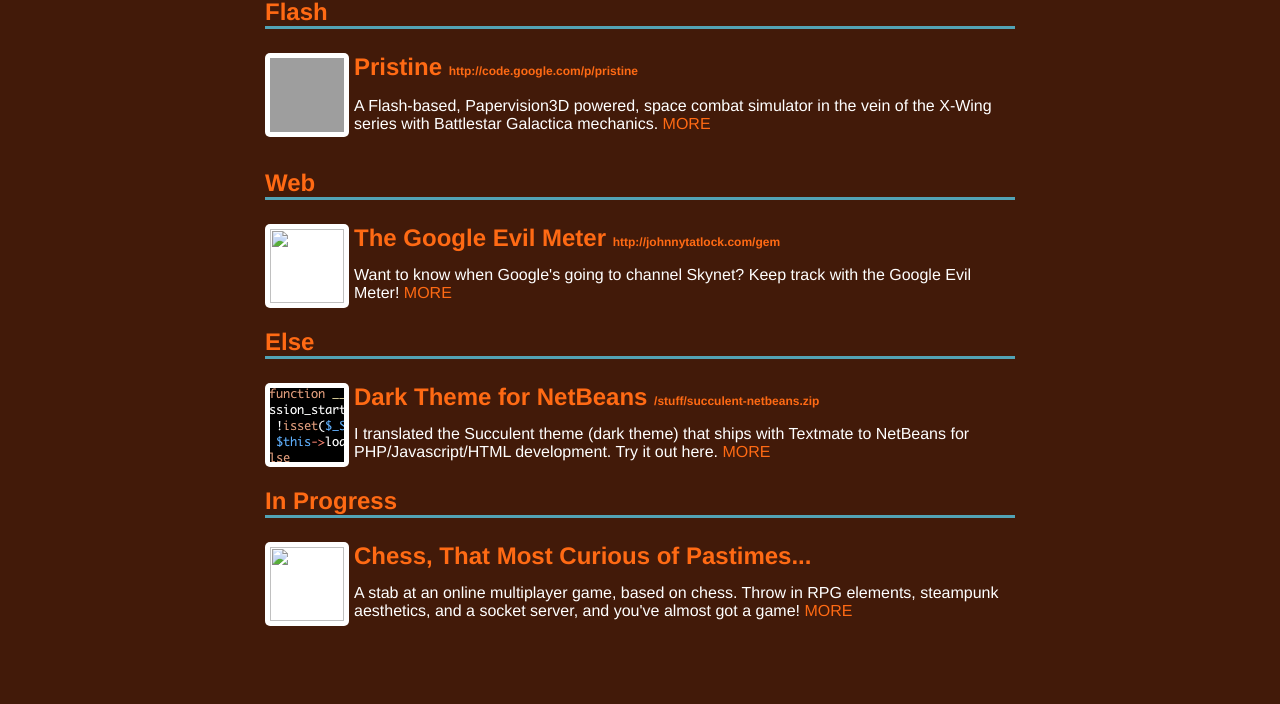
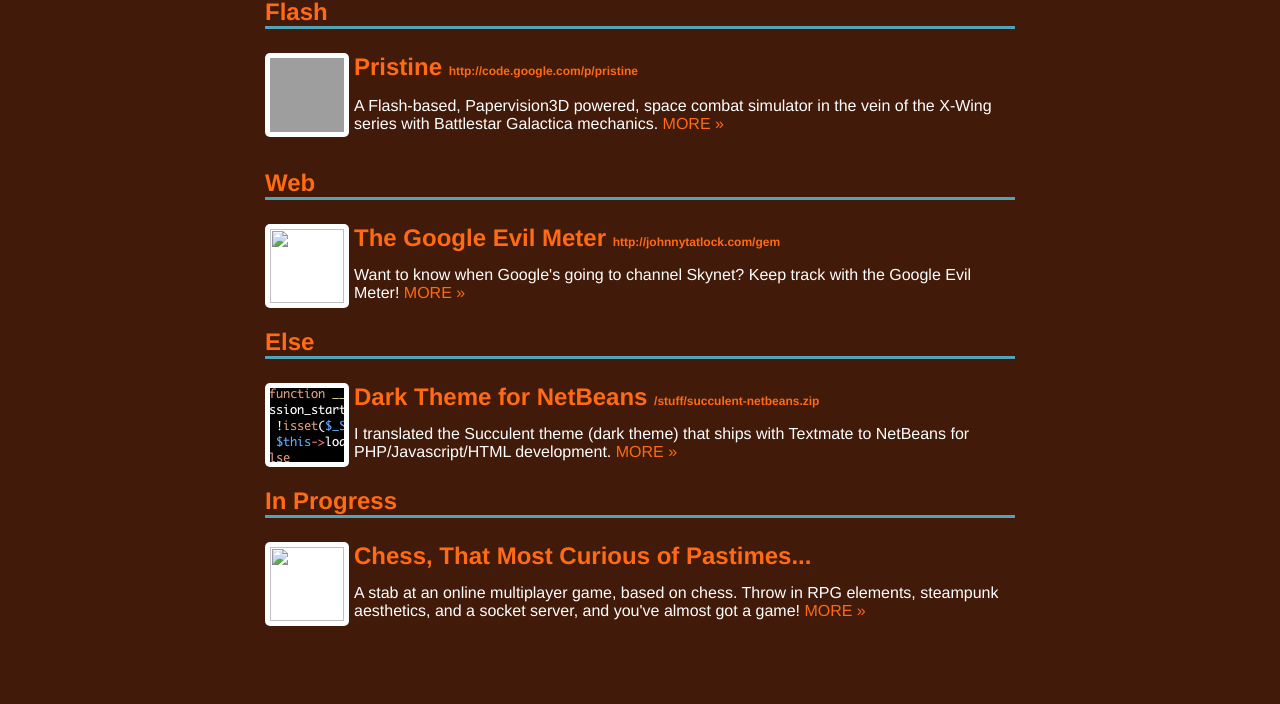
Before and after one commit to kirbysayshi/kirbysayshi.github.com, a Jekyll site: the page built from projects.html, in a window 1280 px wide. Shown: the part 289-993 px from the top of the page. Built offline with Jekyll 4.4.1, drawn with Linux system fonts in a browser that asks for light colours; nearby versions of some CDN libraries; grey boxes are pictures that could not be loaded.

```diff
--- a/_posts/2009-07-01-succulent-netbeans.textile
+++ b/_posts/2009-07-01-succulent-netbeans.textile
@@ -5,7 +5,7 @@
 categories:
   - else
 projecturl: /stuff/succulent-netbeans.zip
-oneliner: I translated the Succulent theme (dark theme) that ships with Textmate to NetBeans for PHP/Javascript/HTML development. Try it out here.
+oneliner: I translated the Succulent theme (dark theme) that ships with Textmate to NetBeans for PHP/Javascript/HTML development.
 image:
   - src: /images/thumbs/netbeans-succulent.png
   - alt: Example of syntax highlighting using my Succulent theme for NetBeans (PHP)
--- a/css/screen.css
+++ b/css/screen.css
@@ -31,9 +31,11 @@
 	display: none;
 }
 
-h3 span.projecturl a, h2 span.projecturl a {
+h3 span.projecturl a, h2 span.projecturl a, h3 span.archivelink a, h3 span.tags {
 	font-size: 0.5em;
 }
+
+
 
 div.project h3, div.post h3 {
 	font-size: 1.5em;
--- a/me.textile
+++ b/me.textile
@@ -6,11 +6,13 @@
     alt: A drawn picture of Andrew Petersen
 ---
 
+h2. Hello!
+
 <div class="portrait">
 	<img src="{{ page.image[0].src }}" alt="{{ post.image[0].alt }}" />
 </div>
 
-p. Hello, I'm Andrew Petersen. Yes, Petersen is spelled with an 'E'. Yes, there are a lot of us. Go ahead, do a search for Andrew Petersen. What's that? 3.2 million results?
+p. I'm Andrew Petersen. Yes, _Petersen_ is spelled with an *e*. Yes, there are a lot of us. Go ahead, Google Andrew Petersen. What's that? 3.2 million results?
 
 p. "No, I didn't.":/images/no.png
 
--- a/projects.html
+++ b/projects.html
@@ -11,7 +11,7 @@
 			<a href="{{ post.url }}"><img src="{{ post.image[0].src }}" alt="{{ post.image[0].alt }}"/></a>
 		</div>
 		<h3>{{ post.title }} <span class='projecturl'><a href="{{ post.projecturl }}">{{ post.projecturl }}</a></span></h3>
-		<p>{{ post.oneliner }} <a href="{{ post.url }}" class="more">MORE</a></p>
+		<p>{{ post.oneliner }} <a href="{{ post.url }}" class="more">MORE &raquo;</a></p>
 		<div class="clear"></div>
 	  </div>
 	{% endif %}
@@ -26,7 +26,7 @@
 		</div>
 		<h3>{{ post.title }} <span class='projecturl'><a href="{{ post.projecturl }}">{{ post.projecturl }}</a></span></h3>
 		{{ post.oneliner }}
-		<a href="{{ post.url }}" class="more">MORE</a>
+		<a href="{{ post.url }}" class="more">MORE &raquo;</a>
 		<div class="clear"></div>
 	  </div>
 	{% endif %}
@@ -41,7 +41,7 @@
 		</div>
 		<h3>{{ post.title }} <span class='projecturl'><a href="{{ post.projecturl }}">{{ post.projecturl }}</a></span></h3>
 		{{ post.oneliner }}
-		<a href="{{ post.url }}" class="more">MORE</a>
+		<a href="{{ post.url }}" class="more">MORE &raquo;</a>
 		<div class="clear"></div>
 	  </div>
 	{% endif %}
@@ -56,7 +56,7 @@
 		</div>
 		<h3>{{ post.title }} <span class='projecturl'><a href="{{ post.projecturl }}">{{ post.projecturl }}</a></span></h3>
 		{{ post.oneliner }}
-		<a href="{{ post.url }}" class="more">MORE</a>
+		<a href="{{ post.url }}" class="more">MORE &raquo;</a>
 		<div class="clear"></div>
 	  </div>
 	{% endif %}
```
Also changed, not shown: archive.html (added, +30 -0 lines), blog.html (added, +13 -0 lines).
